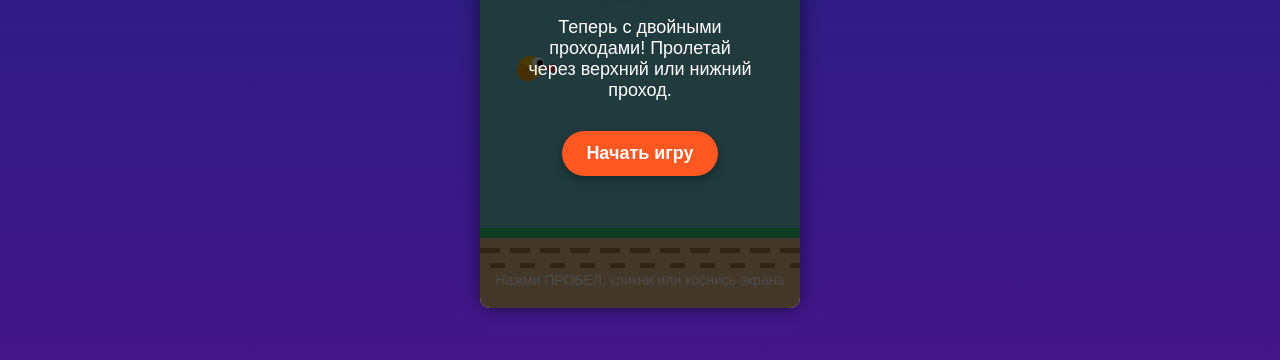
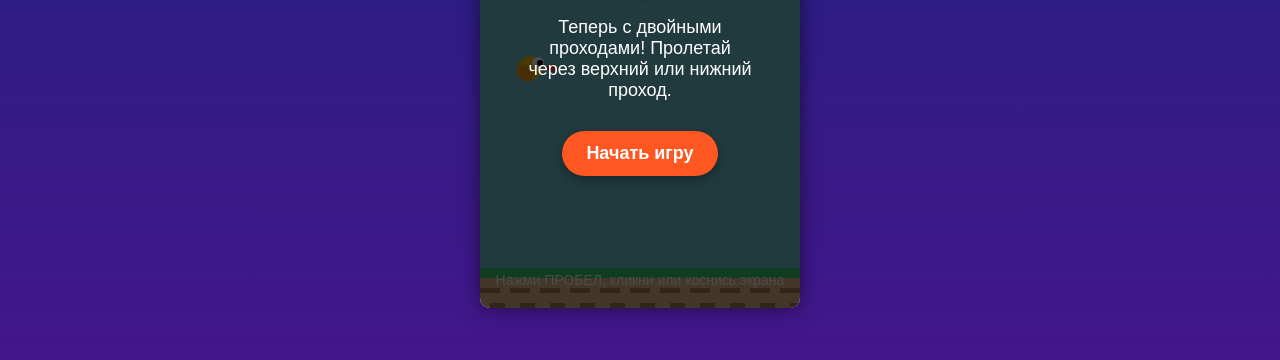
Before and after one commit to bargestik1995-hue/my-telegram-game, a plain HTML site: page index.html in a window 1280 px wide. Shown: the part 332-692 px from the top of the page. Drawn offline with Linux system fonts and the light colour scheme.

Commit message:
Update index.html

```diff
--- a/index.html
+++ b/index.html
@@ -236,13 +236,13 @@
         }
 
         // Игровые константы
-        const GRAVITY = 0.25;
+        const GRAVITY = 0.30;
         const FLAP_FORCE = -4.6;
         const PIPE_SPEED = 2;
-        const PIPE_SPAWN_INTERVAL = 1800; // мс
+        const PIPE_SPAWN_INTERVAL = 2000; // мс
         const PIPE_GAP = 100; // Высота прохода
         const PIPE_DOUBLE_GAP = 200; // Расстояние между двумя проходами
-        const GROUND_HEIGHT = 80;
+        const GROUND_HEIGHT = 40;
 
         // Игровые переменные
         let gameState = 'start'; // start, playing, gameover
```
